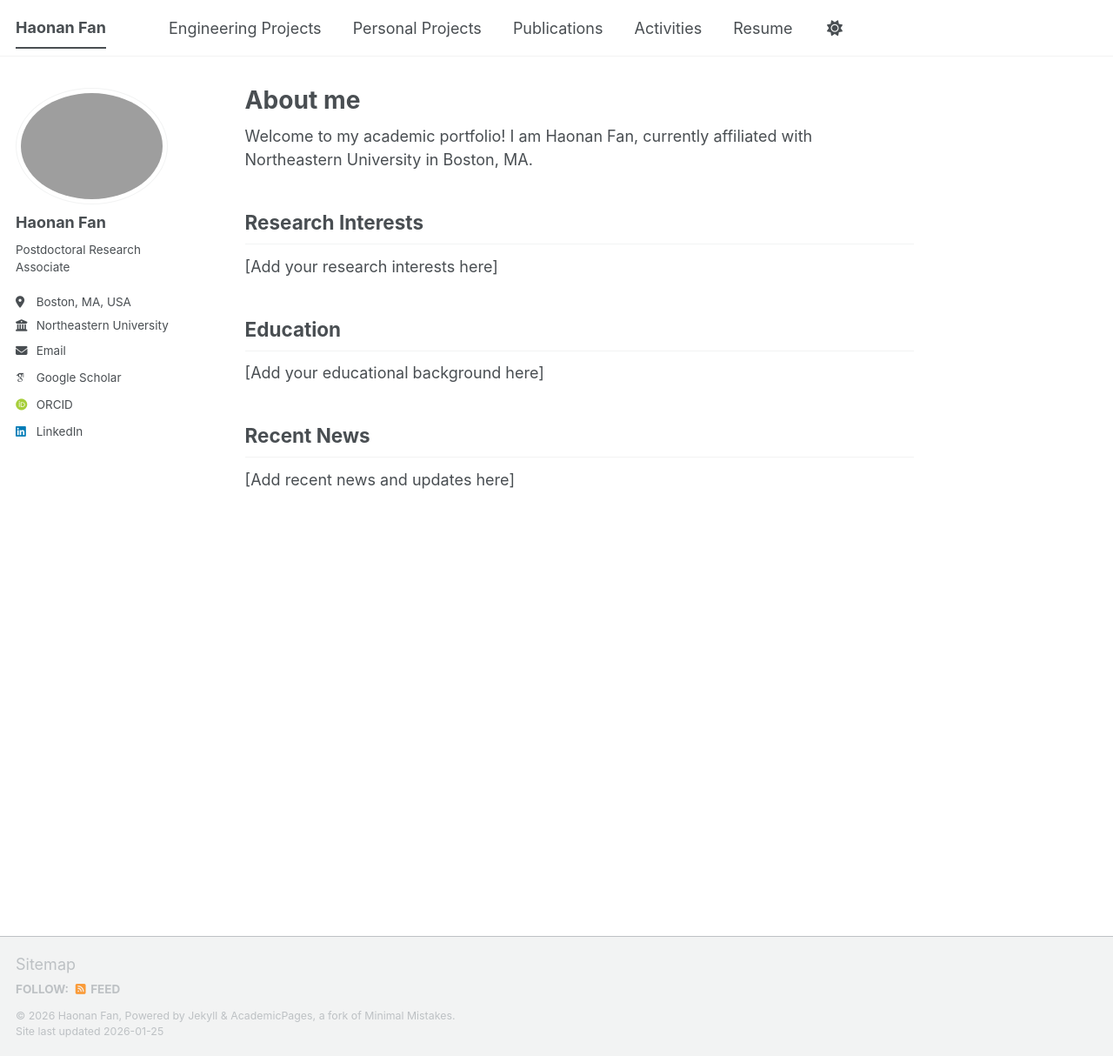
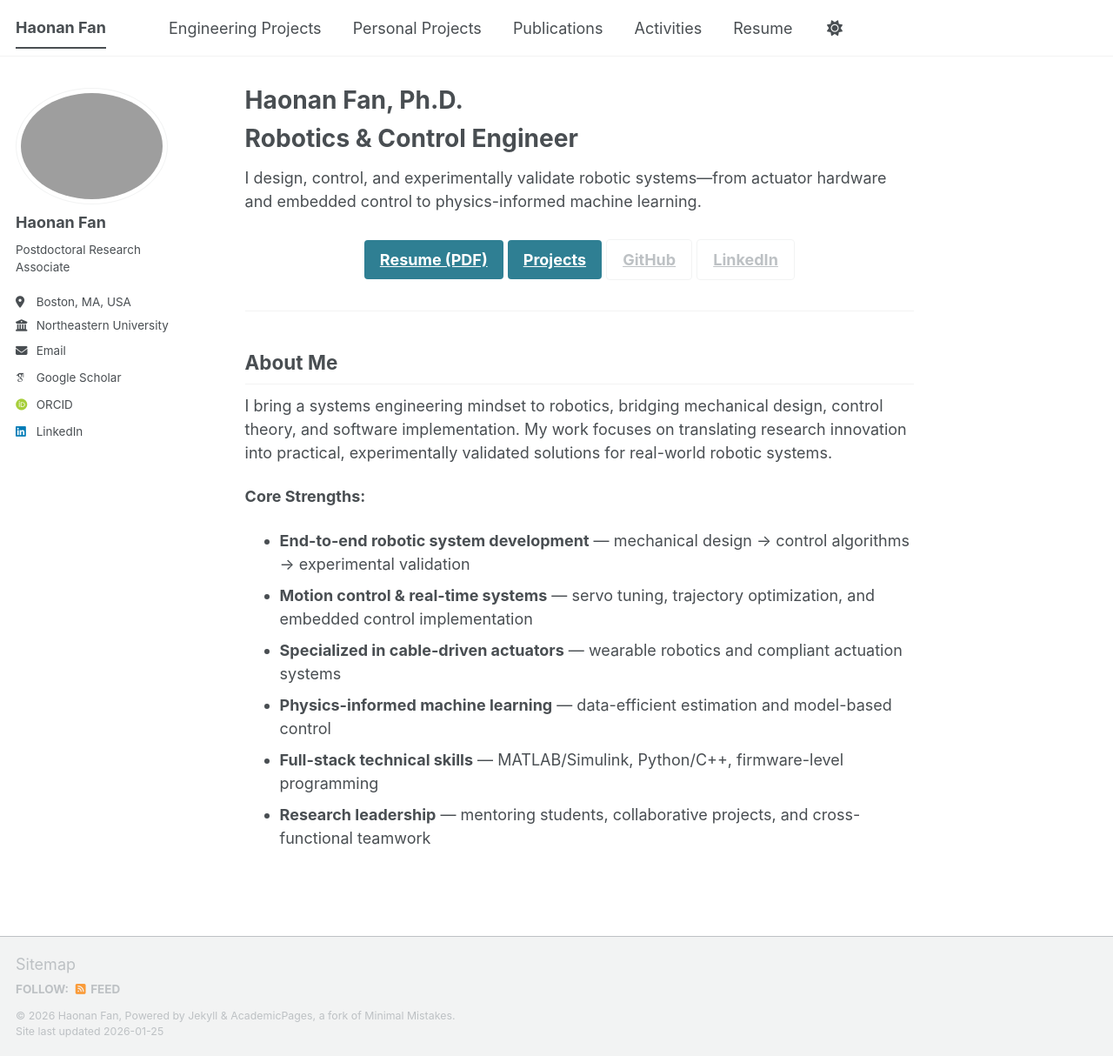
Before and after one commit to fanhaonan080/fanhaonan080.github.io, a Jekyll site: the page built from _pages/about.md, in a window 1280 px wide and 1214 px high. Shown: the whole window at 87% size. Built offline with Jekyll 4.4.1, drawn with Linux system fonts in a browser that asks for light colours; some web fonts are replaced; a script bundle is joined from its source files by our own code; library files that are not in the unit come from our copies.

Commit message:
Update landing page: Add hero section with industry-focused value proposition and CTA buttons

```diff
--- a/_pages/about.md
+++ b/_pages/about.md
@@ -1,22 +1,34 @@
 ---
 permalink: /
-title: "About me"
+title: "Haonan Fan, Ph.D."
 author_profile: true
 redirect_from:
   - /about/
   - /about.html
 ---
 
-Welcome to my academic portfolio! I am Haonan Fan, currently affiliated with Northeastern University in Boston, MA.
+# Robotics & Control Engineer
 
-## Research Interests
+I design, control, and experimentally validate robotic systems—from actuator hardware and embedded control to physics-informed machine learning.
 
-[Add your research interests here]
+<div style="text-align: center; margin: 30px 0;">
+  <a href="/files/Resume_Haonan_Fan.pdf" class="btn btn--primary btn--large">Resume (PDF)</a>
+  <a href="/projects/" class="btn btn--info btn--large">Projects</a>
+  <a href="https://github.com/fanhaonan080" class="btn btn--inverse btn--large" target="_blank">GitHub</a>
+  <a href="https://www.linkedin.com/in/h-fan" class="btn btn--inverse btn--large" target="_blank">LinkedIn</a>
+</div>
 
-## Education
+---
 
-[Add your educational background here]
+## About Me
 
-## Recent News
+I bring a systems engineering mindset to robotics, bridging mechanical design, control theory, and software implementation. My work focuses on translating research innovation into practical, experimentally validated solutions for real-world robotic systems.
 
-[Add recent news and updates here]
+**Core Strengths:**
+
+- **End-to-end robotic system development** — mechanical design → control algorithms → experimental validation
+- **Motion control & real-time systems** — servo tuning, trajectory optimization, and embedded control implementation
+- **Specialized in cable-driven actuators** — wearable robotics and compliant actuation systems
+- **Physics-informed machine learning** — data-efficient estimation and model-based control
+- **Full-stack technical skills** — MATLAB/Simulink, Python/C++, firmware-level programming
+- **Research leadership** — mentoring students, collaborative projects, and cross-functional teamwork
```
